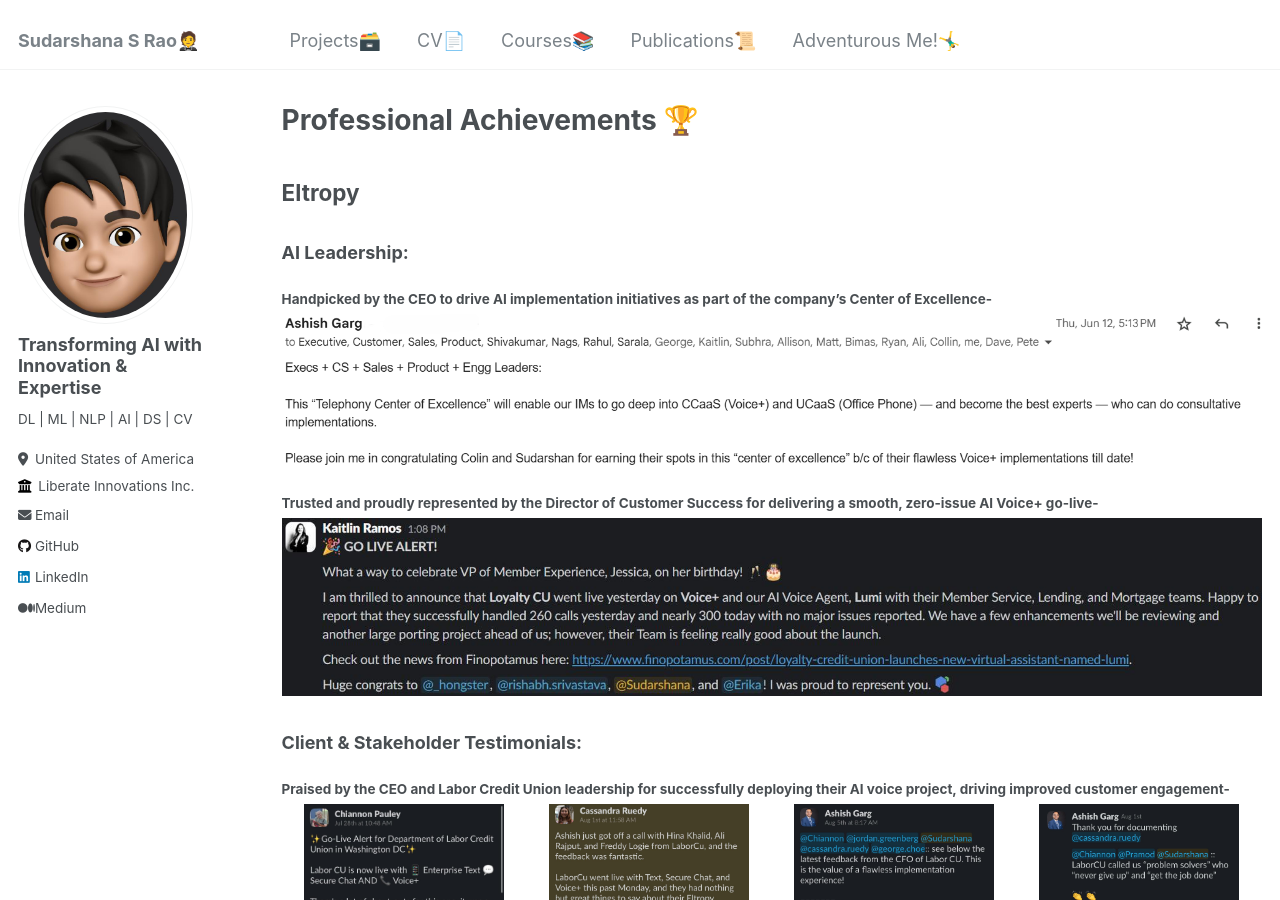
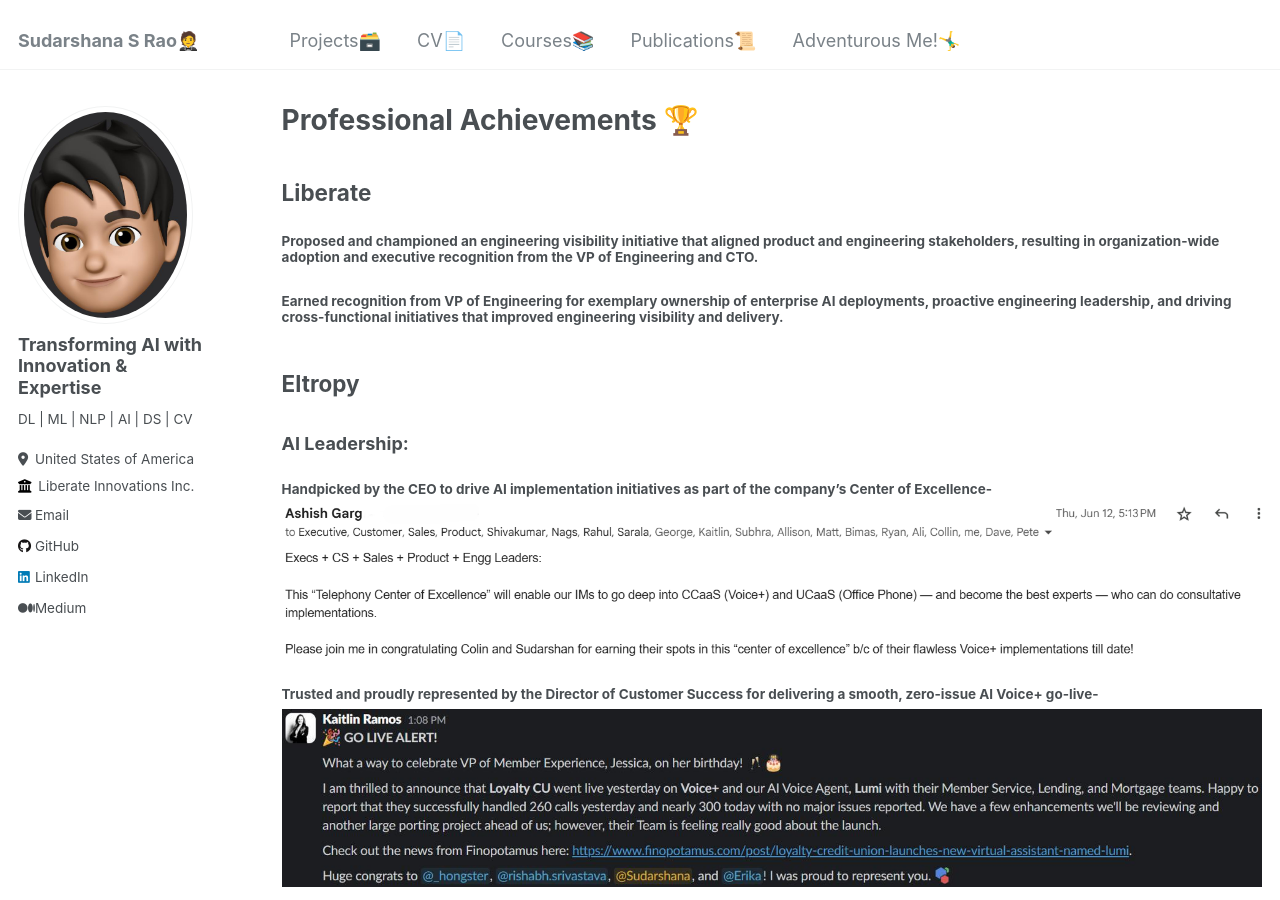
Before and after one commit to SudarshanaSRao/SudarshanaSRao.github.io, a Jekyll site: the page built from _pages/achievements.md, in a window 1280 px wide and 900 px high. Built offline with Jekyll 4.4.1, drawn with Linux system fonts in a browser that asks for light colours.

Commit message:
Update achievements.md

```diff
--- a/_pages/achievements.md
+++ b/_pages/achievements.md
@@ -7,6 +7,14 @@
 redirect_from:
   - /achievements
 ---
+
+## Liberate
+
+#### Proposed and championed an engineering visibility initiative that aligned product and engineering stakeholders, resulting in organization-wide adoption and executive recognition from the VP of Engineering and CTO.
+
+
+#### Earned recognition from VP of Engineering for exemplary ownership of enterprise AI deployments, proactive engineering leadership, and driving cross-functional initiatives that improved engineering visibility and delivery.
+
 
 ## Eltropy
 
```
